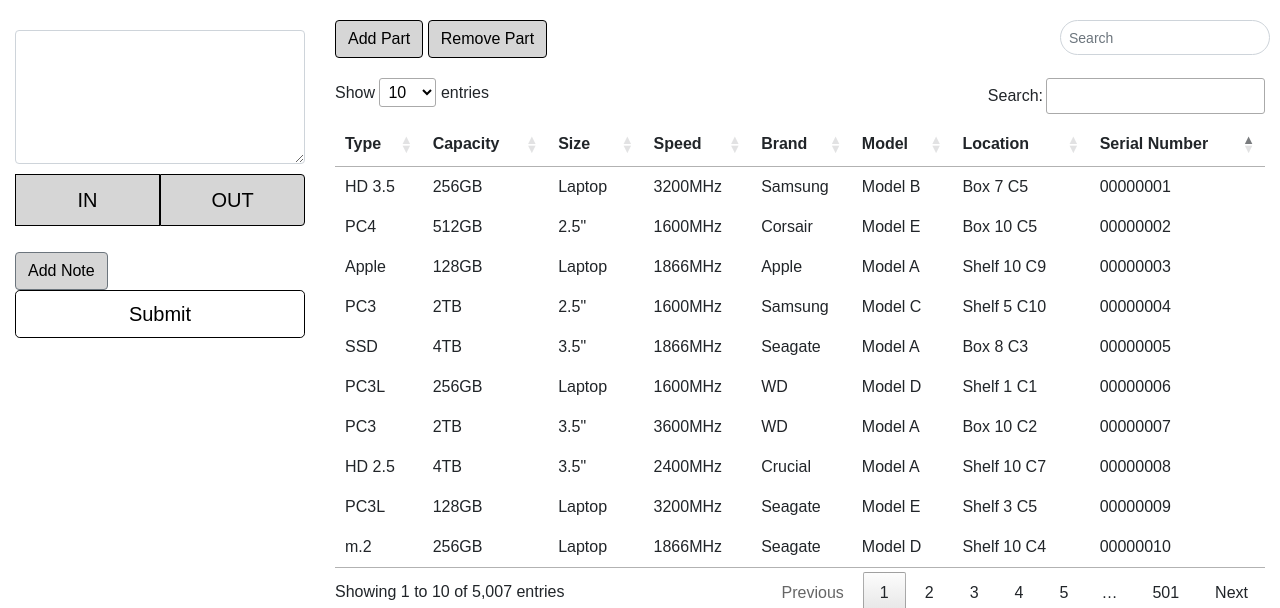
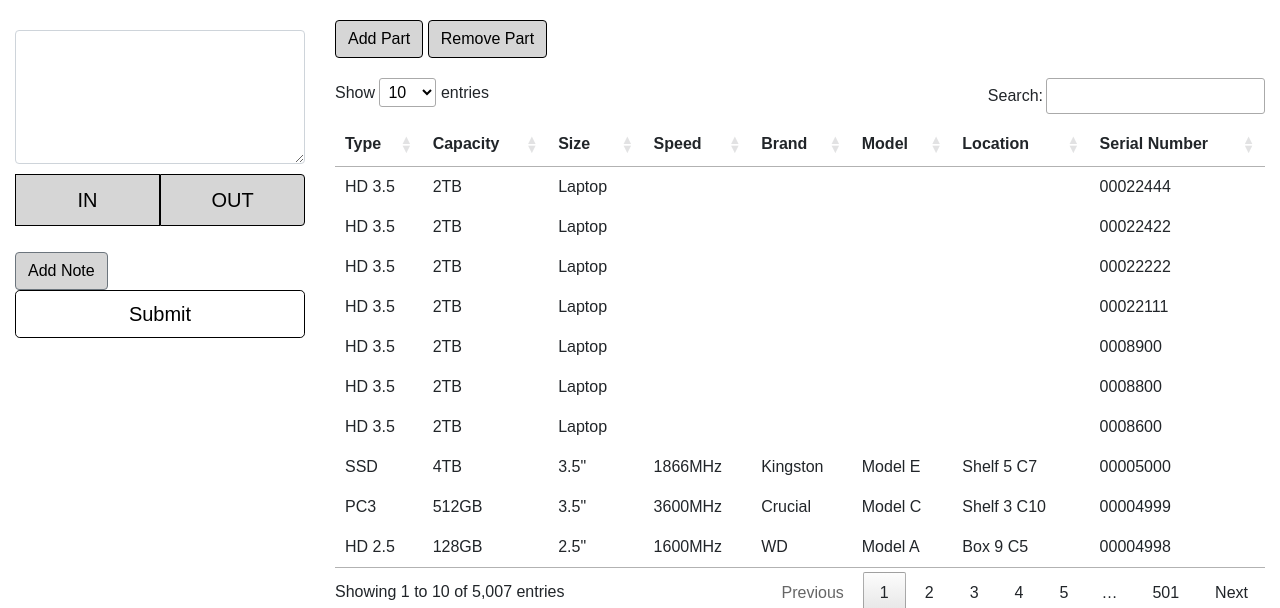
Before and after one commit to mnothman/HD-Requester, a Flask app: page / in a window 1280 px wide. Shown: the part 75-683 px from the top of the page. Run offline with Flask 3, Linux system fonts and the light colour scheme; data comes from the database, SQL or seed files in the repository; both versions use the stored data as it was after the commit; some libraries are stand-ins or nearby versions.

Commit message:
Remove old search box and commented out its functionality

```diff
--- a/static/js/index.js
+++ b/static/js/index.js
@@ -15,7 +15,7 @@ $(document).ready(function () {
             { "data": "Location" },
             { "data": "Part_sn" }  // Serial number column
         ],
-        "order": [[7, "asc"]]  // Sort by the Serial Number (Part_sn) column (index 7) in ascending order
+        "order": [[7, "dec"]]  // Sort by the Serial Number (Part_sn) column (index 7) in ascending order, "dec" is another option
     });
 });
 
@@ -36,6 +36,8 @@ function updateDashboard(data) {
 `;
     tableBody.appendChild(newRow);
 
+
+
     // Reinitialize DataTables to recognize the new row
     $('#partsTable').DataTable().row.add($(newRow)).draw();
 }
@@ -53,6 +55,7 @@ function checkPartStatus(data) {
         .then(data => {
             if (data.status === 'success') {
                 updateDashboard(data.data);
+                console.log(data.data)
             } else {
                 console.error(data.message);
             }
@@ -68,7 +71,7 @@ $(document).ready(function () {
     /* ====== EVENT LISTENERS ===== */
 
     // Show/hide clear button functionality
-    $('#searchInput').on('input', function () {
+    /*$('#searchInput').on('input', function () {
         var searchTerm = $(this).val().toLowerCase();
 
         // Show clear button if more than one character is entered
@@ -120,7 +123,7 @@ $(document).ready(function () {
                 $(this).addClass('even-row');
             }
         });
-    });
+    });*/
 
 
     // Sort column
@@ -486,6 +489,8 @@ $(document).ready(function () {
 
     // Function to submit part data to the server used by handleAddPart
     function submitPart(partData) {
+        console.log(partData);
+
         $.ajax({
             url: '/add_part',
             type: 'POST',
--- a/templates/index.html
+++ b/templates/index.html
@@ -57,7 +57,9 @@
 					</div>
 					<div class="search col-sm-3">
 						<div class="input-wrapper" style="position: relative;">
+							<!--
 							<input type="text" class="form-control" placeholder="Search" id="searchInput">
+							-->
 							<button id="clearButton">
 								&times;
 							</button>
```
Also changed, not shown: refresh.db.
